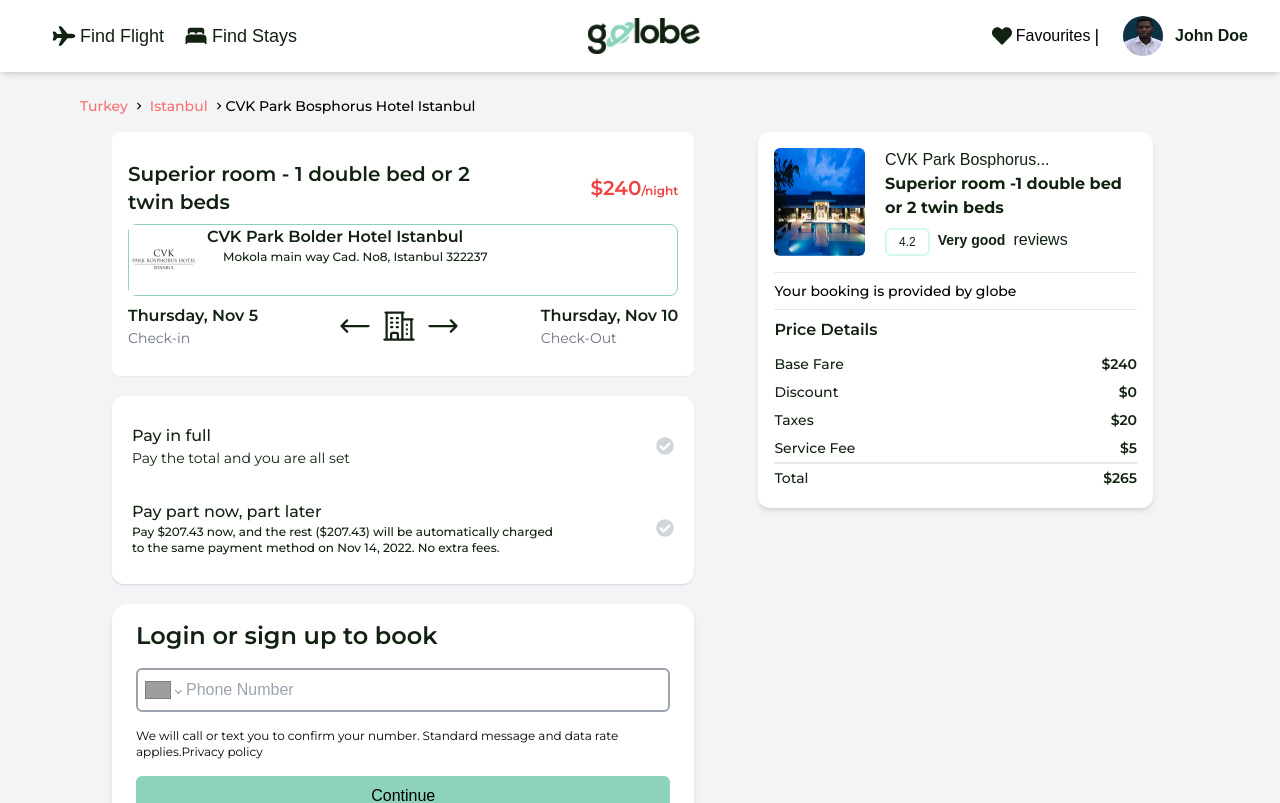
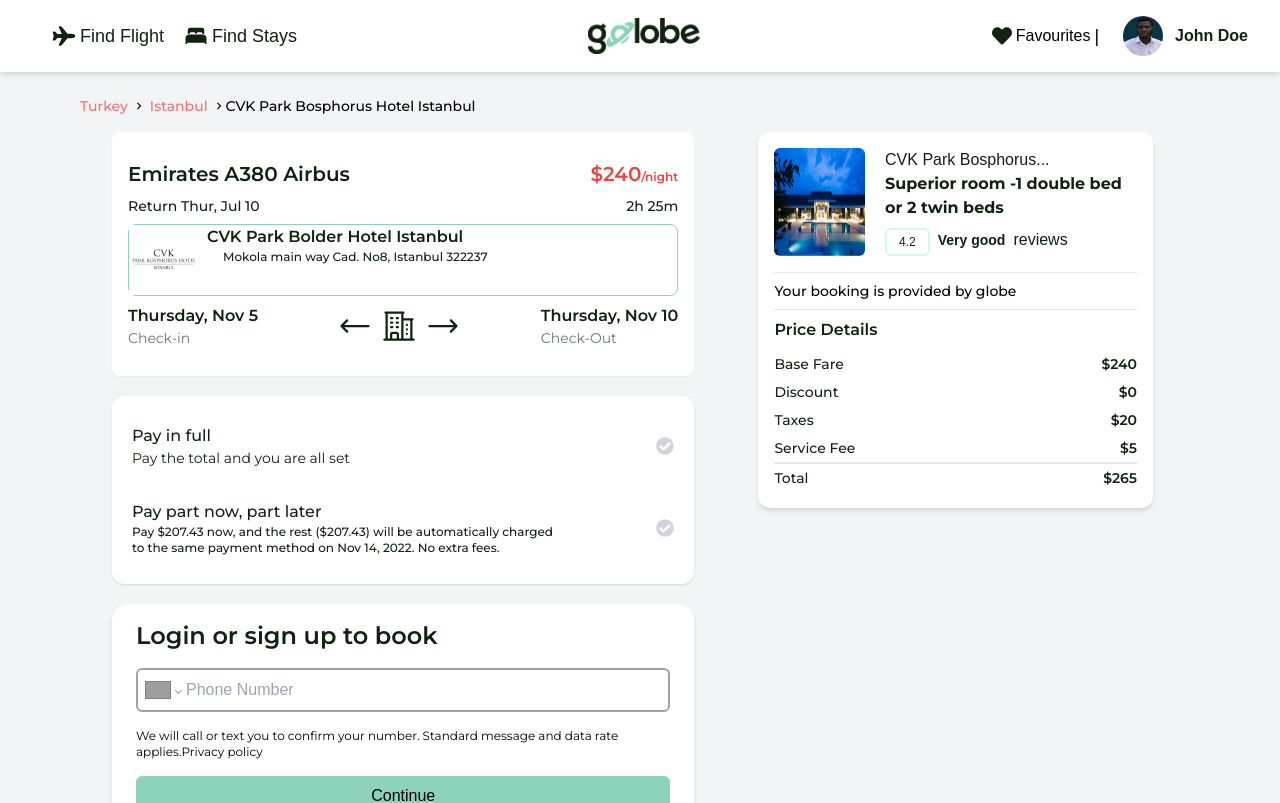
Before and after one commit to Heritagify/Travelling-Website, a React (Vite) app: page /flightBooking in a window 1280 px wide. Shown: the top 803 px of the page. Built offline with nearby package versions, Linux system fonts and the light colour scheme; grey boxes are pictures that could not be loaded; some icons are missing; a web font is replaced by a local one.

Commit message:
created a component for Flight booking details

```diff
--- a/src/FlightFlows/FlightBooking.jsx
+++ b/src/FlightFlows/FlightBooking.jsx
@@ -14,6 +14,11 @@ import { FaFacebook } from "react-icons/fa6";
 import { FaGooglePlusG } from "react-icons/fa";
 import { FaApple } from "react-icons/fa";
 import { MdMarkEmailUnread } from "react-icons/md";
+import { IoFastFood } from "react-icons/io5";<IoFastFood />
+import { IoWifi } from "react-icons/io5";<IoWifi />
+import { GiAirplaneDeparture } from "react-icons/gi";<GiAirplaneDeparture />
+import { MdAirlineSeatReclineExtra } from "react-icons/md";<MdAirlineSeatReclineExtra />
+import { RiTimerFill } from "react-icons/ri";<RiTimerFill />
 import Footer from '../components/Footer';
 
 
@@ -58,8 +63,12 @@ const FlightBooking = () => {
           <div className='w-3/5 px-16 space-y-5'>
             <div className='bg-white shadow-sm p-4 py-7 rounded-lg text-blackGreen space-y-2'>
               <div className='flex justify-between items-center font-monts'>
-                <p className='font-semibold text-xl text-blackGreen w-2/3'>Superior room - 1 double bed or 2 twin beds</p>
+                <p className='font-semibold text-xl text-blackGreen w-2/3'>Emirates A380 Airbus</p>
                 <p className='text-red-500 font-semibold text-xl'>$240<span className='text-xs'>/night</span></p>
+              </div>
+              <div className='flex justify-between'>
+                <p className='font-monts text-sm text-blackGreen font-medium'>Return Thur, Jul 10</p>
+                <p className='font-monts text-sm text-blackGreen font-medium'>2h 25m</p>
               </div>
               <div className='flex border border-mintGreen space-x-2 rounded-lg'>
                 <img
```
